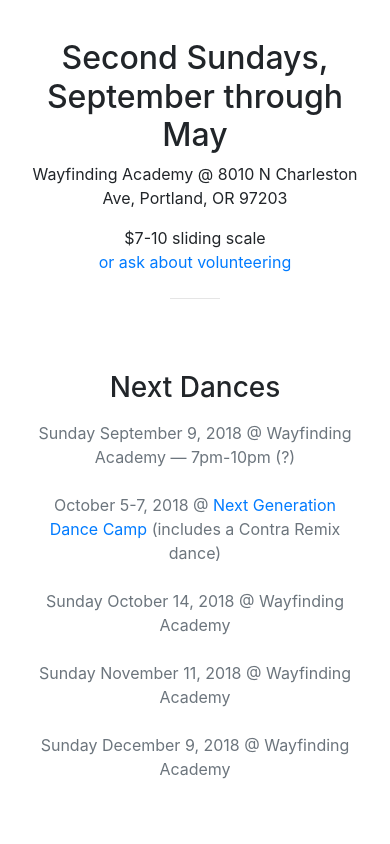
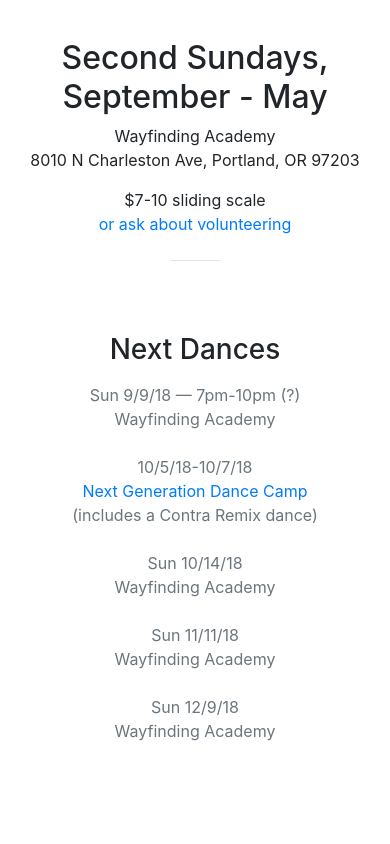
Before and after one commit to mgoren/contraremix, a website with bundled scripts: page index.html in a window 390 px wide. Shown: the part 1860-2704 px from the top of the page. Built offline with nearby package versions, Linux system fonts and the light colour scheme.

Commit message:
add spans for mobile versions of text

```diff
--- a/css/creative.css
+++ b/css/creative.css
@@ -279,14 +279,13 @@
   .portfolio-box .portfolio-box-caption .portfolio-box-caption-content .project-name {
     font-size: 22px;
   }
+
+  .mobile-only {
+    display: none;
+  }
 }
 
 @media (max-width: 767px) {
-  header.masthead {
-    /* background-image: none;
-    background-color: black; */
-  }
-
   .portfolio-box {
     background-color: white;
     padding-bottom: 10px;
@@ -319,6 +318,10 @@
   #video .portfolio-box .portfolio-box-caption .portfolio-box-caption-content .project-category {
     font-weight: bold;
     font-size: 30px;
+  }
+
+  .desktop-only {
+    display: none;
   }
 }
 
--- a/index.html
+++ b/index.html
@@ -94,8 +94,11 @@
       <div class="container">
         <div class="row">
           <div class="col-lg-12 text-center">
-            <h2 class="section-heading">Second Sundays, September through May</h2>
-            <p>Wayfinding Academy @ 8010 N Charleston Ave, Portland, OR 97203</p>
+            <h2 class="section-heading">Second Sundays, September <span class="desktop-only">through</span><span class="mobile-only">-</span> May</h2>
+            <p>
+              <span class="desktop-only">Wayfinding Academy @ 8010 N Charleston Ave, Portland, OR 97203</span>
+              <span class="mobile-only">Wayfinding Academy<br>8010 N Charleston Ave, Portland, OR 97203</span>
+            </p>
             <p>
               $7-10 sliding scale<br>
               <a href="#connect">or ask about volunteering</a>
@@ -110,11 +113,26 @@
             <div class="service-box mt-5 mx-auto">
               <h3 class="mb-3">Next Dances</h3>
               <ul class="list-unstyled" id="next-dances">
-                <li class="text-muted mb-0 dance">Sunday September 9, 2018 @ Wayfinding Academy &mdash; 7pm-10pm (?)</li>
-                <li class="text-muted mb-0 dance">October 5-7, 2018 @ <a href="http://www.nextgendancecamp.org" target=_blank>Next Generation Dance Camp</a> (includes a Contra Remix dance)</li>
-                <li class="text-muted mb-0 dance">Sunday October 14, 2018 @ Wayfinding Academy</li>
-                <li class="text-muted mb-0 dance">Sunday November 11, 2018 @ Wayfinding Academy</li>
-                <li class="text-muted mb-0 dance">Sunday December 9, 2018 @ Wayfinding Academy</li>
+                <li class="text-muted mb-0 dance">
+                  <span class="desktop-only">Sunday September 9, 2018 @ Wayfinding Academy &mdash; 7pm-10pm (?)</span>
+                  <span class="mobile-only">Sun 9/9/18 &mdash; 7pm-10pm (?)<br>Wayfinding Academy</span>
+                </li>
+                <li class="text-muted mb-0 dance">
+                  <span class="desktop-only">October 5-7, 2018 @ <a href="http://www.nextgendancecamp.org" target=_blank>Next Generation Dance Camp</a> (includes a Contra Remix dance)</span>
+                  <span class="mobile-only">10/5/18-10/7/18<br><a href="http://www.nextgendancecamp.org" target=_blank>Next Generation Dance Camp</a><br>(includes a Contra Remix dance)</span>
+                </li>
+                <li class="text-muted mb-0 dance">
+                  <span class="desktop-only">Sunday October 14, 2018 @ Wayfinding Academy</span>
+                  <span class="mobile-only">Sun 10/14/18<br>Wayfinding Academy</span>
+                </li>
+                <li class="text-muted mb-0 dance">
+                  <span class="desktop-only">Sunday November 11, 2018 @ Wayfinding Academy</span>
+                  <span class="mobile-only">Sun 11/11/18<br>Wayfinding Academy</span>
+                </li>
+                <li class="text-muted mb-0 dance">
+                  <span class="desktop-only">Sunday December 9, 2018 @ Wayfinding Academy</span>
+                  <span class="mobile-only">Sun 12/9/18<br>Wayfinding Academy</span>
+                </li>
               </ul>
             </div>
           </div>
@@ -325,7 +343,7 @@
             <hr class="my-4">
             <p class="mb-5">
               Join our Facebook group to keep in touch and hear about events.<br>
-              <a href="https://www.facebook.com/groups/pdxcontraremix" target=_blank>https://www.facebook.com/groups/pdxcontraremix</a>
+              <a href="https://www.facebook.com/groups/pdxcontraremix" target=_blank><span class="desktop-only">https://www.</span>facebook.com/groups/pdxcontraremix</a>
             </p>
             <p class="mb-5">Please don't hesitate to contact us if you have any questions or feedback.</p>
           </div>
```
